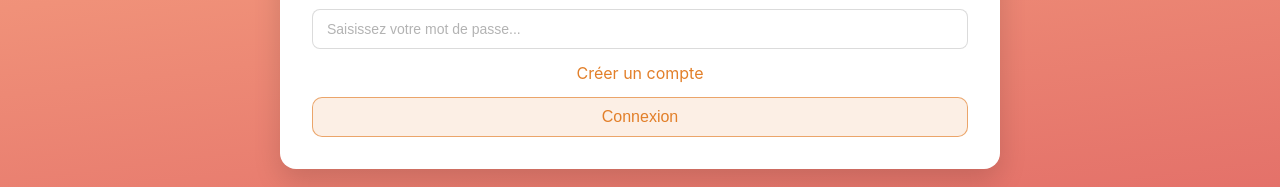
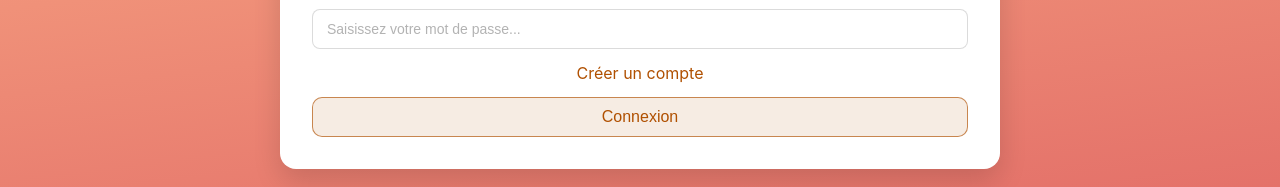
Before and after one commit to boncbonc-Expertise-DevOps/DevOps_proj3_Datashare, a React app in the folder frontend/: page /login in a window 1280 px wide. Shown: the part 428-615 px from the top of the page. Built offline with nearby package versions, Linux system fonts and the light colour scheme; the HTML template or start-up script is replaced by a standard one.

Commit message:
improve(frontend): accéssibilité - Amélioriation contraste après analyse lighthouse

```diff
--- a/frontend/src/pages/DownloadPage.tsx
+++ b/frontend/src/pages/DownloadPage.tsx
@@ -130,8 +130,6 @@ export function DownloadPage() {
 
     return () => ac.abort();
   }, [metaUrl]);
-
-  const canSubmitProtected = !!password && password.length >= 6;
 
   async function handleProtectedDownload(e: React.FormEvent) {
     e.preventDefault();
--- a/frontend/src/styles/theme.css
+++ b/frontend/src/styles/theme.css
@@ -17,7 +17,9 @@
   --cta-text: #FFFFFF;
 
   /* Accent (Figma orange) */
-  --accent: #E27F29;
+  /* Darkened to satisfy WCAG AA contrast on light backgrounds */
+  --accent: #B05000;
+  --accent-rgb: 176, 80, 0;
 
   /* Layout sizes from Figma */
   --header-h: 72px;
@@ -138,8 +140,8 @@ body{
 }
 
 .ds-input:focus{
-  border-color: rgba(226,127,41,.65);
-  box-shadow: 0 0 0 3px rgba(226,127,41,.18);
+  border-color: rgba(var(--accent-rgb), .65);
+  box-shadow: 0 0 0 3px rgba(var(--accent-rgb), .18);
 }
 
 .ds-center-text{ text-align:center; }
@@ -147,7 +149,7 @@ body{
 .ds-primary-link{ display:flex; align-items:center; justify-content:center; text-decoration:none; }
 .ds-mt-16{ margin-top: 16px; }
 
-/* LINK / TERTIARY BUTTON (Figma orange #E27F29, font 16) */
+/* LINK / TERTIARY BUTTON (accent token, font 16) */
 .ds-link{
   display:block;
   text-align:center;
@@ -165,8 +167,8 @@ body{
   width: 100%;
   height: 40px;                         /* Figma: 40 */
   border-radius: 10px;
-  border: 1px solid rgba(226,127,41,.65);
-  background: rgba(226,127,41,.12);     /* léger “peach” */
+  border: 1px solid rgba(var(--accent-rgb), .65);
+  background: rgba(var(--accent-rgb), .11);     /* léger “peach” (>= 4.5:1 contrast) */
   color: var(--accent);
   font-size: 16px;
   line-height: 16px;
@@ -175,7 +177,8 @@ body{
 }
 
 .ds-primary:hover{
-  background: rgba(226,127,41,.18);
+  background: rgba(var(--accent-rgb), .11);
+  border-color: rgba(var(--accent-rgb), .85);
 }
 
 /* ERROR */
```
Also changed, not shown: 1 other file (tests, documents, lock files or other folders).
